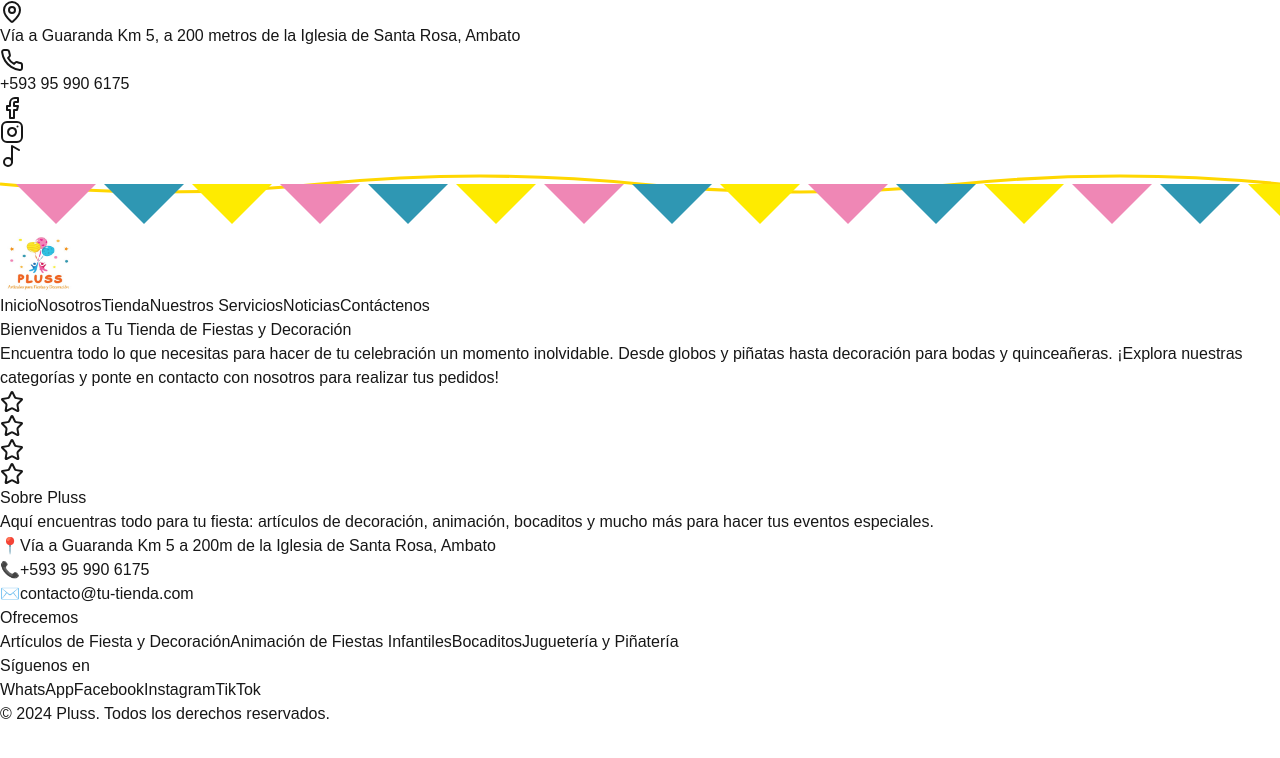
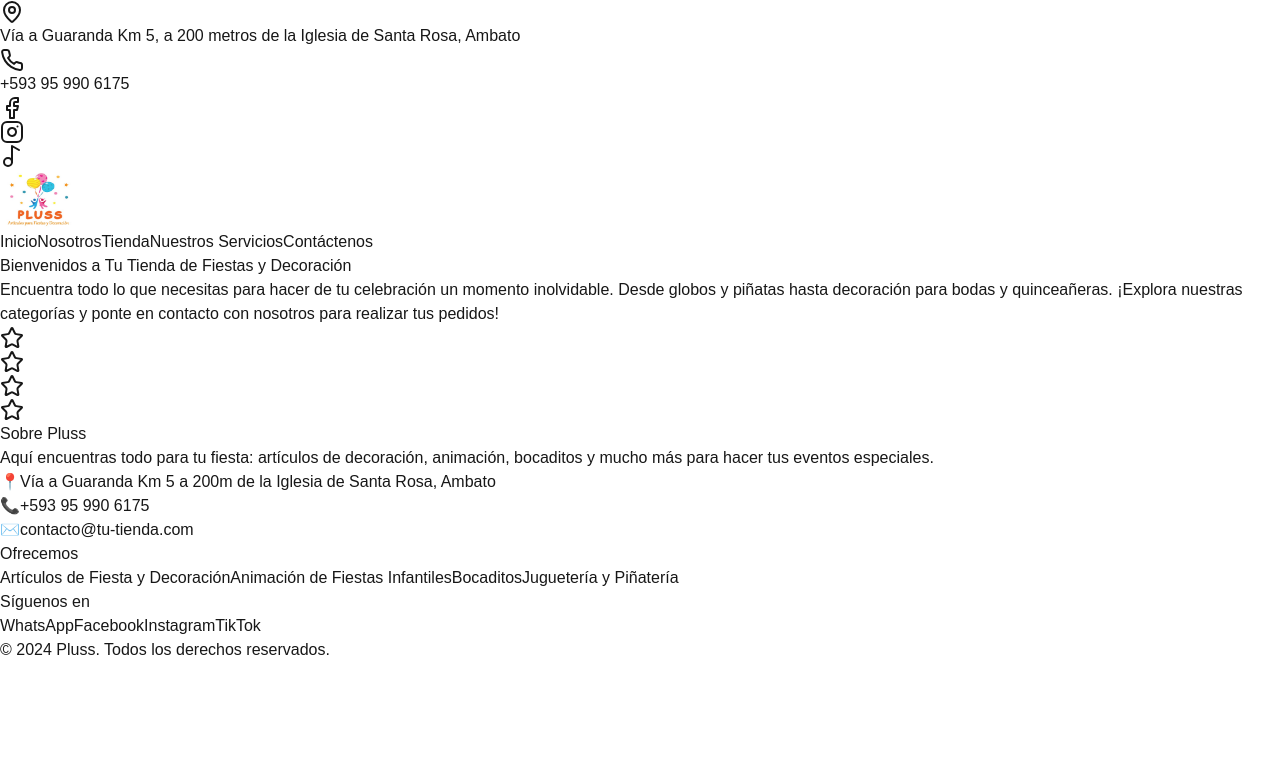
Before and after one commit to OscarJRM/pluss-project, a Next.js app: page / in a window 1280 px wide. Shown: the top 758 px of the page. Built offline with nearby package versions, Linux system fonts and the light colour scheme.

Commit message:
navbar v3

```diff
--- a/src/components/Navbar.tsx
+++ b/src/components/Navbar.tsx
@@ -21,11 +21,17 @@ const Navbar = () => {
       <div className={`bg-[#F39200] text-white transition-all duration-300 ${isScrolled ? 'py-1' : 'py-2'}`}>
         <div className="container mx-auto px-4">
           <div className="flex justify-between items-center">
+            {/* Dirección con enlace a Google Maps */}
             <div className="flex items-center space-x-2 group">
               <MapPin className="w-4 h-4 group-hover:animate-bounce" />
-              <span className="text-sm hidden md:inline transform transition-transform duration-300 group-hover:translate-x-1">
+              <a
+                href="https://maps.app.goo.gl/ZP15RCkkTqzUc2Ca9"
+                target="_blank"
+                rel="noopener noreferrer"
+                className="text-sm hidden md:inline transform transition-transform duration-300 group-hover:translate-x-1 hover:underline"
+              >
                 Vía a Guaranda Km 5, a 200 metros de la Iglesia de Santa Rosa, Ambato
-              </span>
+              </a>
             </div>
 
             <div className="flex items-center space-x-6">
@@ -61,36 +67,9 @@ const Navbar = () => {
         </div>
       </div>
 
-      {/* Navbar principal con guirnalda decorativa */}
-      <nav className={`bg-white shadow-md transition-all duration-300 relative ${isScrolled ? 'pt-6 pb-2' : 'pt-10 pb-4'}`}>
-        {/* Guirnalda de banderines */}
-        <div className="absolute top-0 left-0 w-full flex items-center justify-center overflow-hidden">
-          <svg
-            className="w-full h-16"
-            viewBox="0 0 800 40"
-            preserveAspectRatio="none"
-          >
-            {/* Línea decorativa */}
-            <path
-              d="M0,10 Q100,20 200,10 T400,10 T600,10 T800,10"
-              fill="none"
-              stroke="#FFD700"
-              strokeWidth="2"
-            />
-
-            {/* Banderines */}
-            {[...Array(15)].map((_, i) => (
-              <polygon
-                key={i}
-                points={`${i * 55 + 10},10 ${i * 55 + 35},35 ${i * 55 + 60},10`}
-                fill={i % 3 === 0 ? '#EF87B5' : i % 3 === 1 ? '#2F97B3' : '#FEEB00'}
-                className="transform origin-top transition-transform hover:scale-105"
-              />
-            ))}
-          </svg>
-        </div>
-
-        <div className="container mx-auto px-6 flex items-center justify-between mt-4">
+      {/* Navbar principal */}
+      <nav className={`bg-white shadow-md transition-all duration-300 relative ${isScrolled ? 'pt-4 pb-2' : 'pt-6 pb-4'}`}>
+        <div className="container mx-auto px-6 flex items-center justify-between">
           {/* Logo */}
           <div className="flex items-center">
             <Image
@@ -104,7 +83,7 @@ const Navbar = () => {
 
           {/* Enlaces de navegación */}
           <div className="flex justify-center space-x-8 text-[#F39200] font-semibold text-lg">
-            {['Inicio', 'Nosotros', 'Tienda', 'Nuestros Servicios', 'Noticias', 'Contáctenos'].map((item) => (
+            {['Inicio', 'Nosotros', 'Tienda', 'Nuestros Servicios', 'Contáctenos'].map((item) => (
               <Link
                 key={item}
                 href={item === 'Inicio' ? '/' : `/${item.toLowerCase().replace(' ', '-')}`}
```
